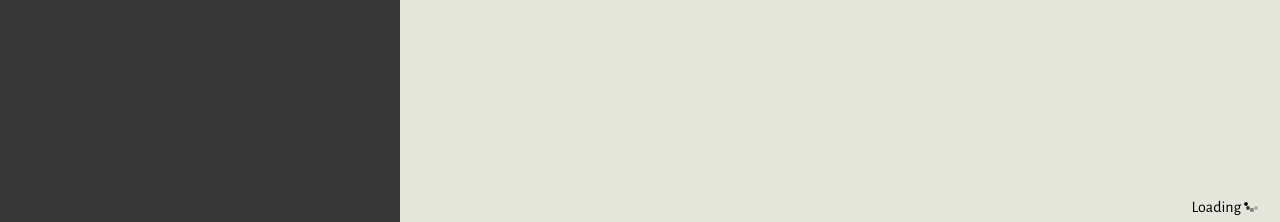
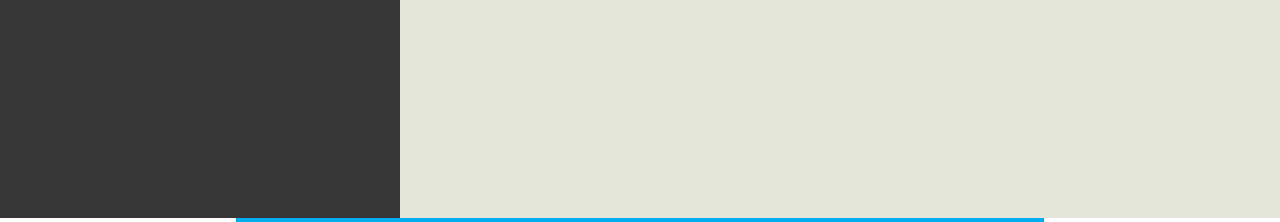
Before and after one commit to InfoSeeking/Socrates, a PHP site: page / in a window 1280 px wide. Shown: the part 578-800 px from the top of the page. Run offline with PHP 8.4, Linux system fonts and the light colour scheme; some libraries are stand-ins or nearby versions.

Commit message:
Nicer loader

```diff
--- a/front-end/index.html
+++ b/front-end/index.html
@@ -63,7 +63,7 @@
   <![endif]-->
 </head>
 <body>
-  <div id="loading_bar"><div class="fill"></div></div>
+  <div id="loader"><div id="fill"></div></div>
   <div id="overlay">
     <h2><span>Data View</span> <a href="#" class="close">Close</a></h2>
     <div class="content">
@@ -73,7 +73,6 @@
   <div id="container">
     <div id="wrapper">
       <p id="last-modified"></p>
-      <div id="loader">Loading <img src="img/loader.gif" alt=""/></div>
       <div id="workspace">
         <div id="intro">
           <h2>Getting Started</h2>
--- a/front-end/js/UI.js
+++ b/front-end/js/UI.js
@@ -8,6 +8,8 @@ var UI = (function(){
     var loggedIn = false;
     var username = "";
     var password = "";
+    var loader_val = false;
+    var loader_color = "white";
 
 
     that.init = function(screen_map){
@@ -93,12 +95,43 @@ var UI = (function(){
     }
 
     that.toggleLoader = function(val){
-      if(val){
-        $("#loader").show();
-      }
-      else{
-        $("#loader").hide();
-      }
+        function animate(){
+            $("#loader #fill").width(0).animate({
+                "width": "100%"
+            }, 1000, function(){
+                if(loader_val){
+                    //switch color
+                    if(loader_color == "white"){
+                        loader_color = "blue";
+                        $("#loader").css({
+                            "background" : "#00aeef"
+                        });
+                        $("#loader #fill").css({
+                            "background" : "#ffffff"
+                        });
+                    } else {
+                        loader_color = "white";
+                        $("#loader").css({
+                            "background" : "#ffffff"
+                        });
+                        $("#loader #fill").css({
+                            "background" : "#00aeef"
+                        });
+                    }
+                    //animate again
+                    animate();
+                }
+            });
+        }
+        if(val){
+            loader_val = true;
+            $("#loader").show();
+            animate()
+        }
+        else{
+            loader_val = false;
+            $("#loader").fadeOut();
+        }
     }
 
     that.showError = function(message){
--- a/front-end/style.css
+++ b/front-end/style.css
@@ -271,10 +271,22 @@ form .row .comment .optional{
 
 
 #loader{
-	position: absolute;
-	right: 20px;
-	bottom: 5px;
-	display: none;
+	position: fixed;
+	left: 0px;
+	bottom: 0px;
+	width: 100%;
+	height: 4px;
+	display: block;
+	background: #FFF;
+	z-index: 100;
+	text-align: center;
+}
+#loader #fill{
+	z-index: 101;
+	margin: 0px auto;
+	width: 10px;
+	height: 100%;
+	background: #00aeef;
 }
 
 #overlay{
```
